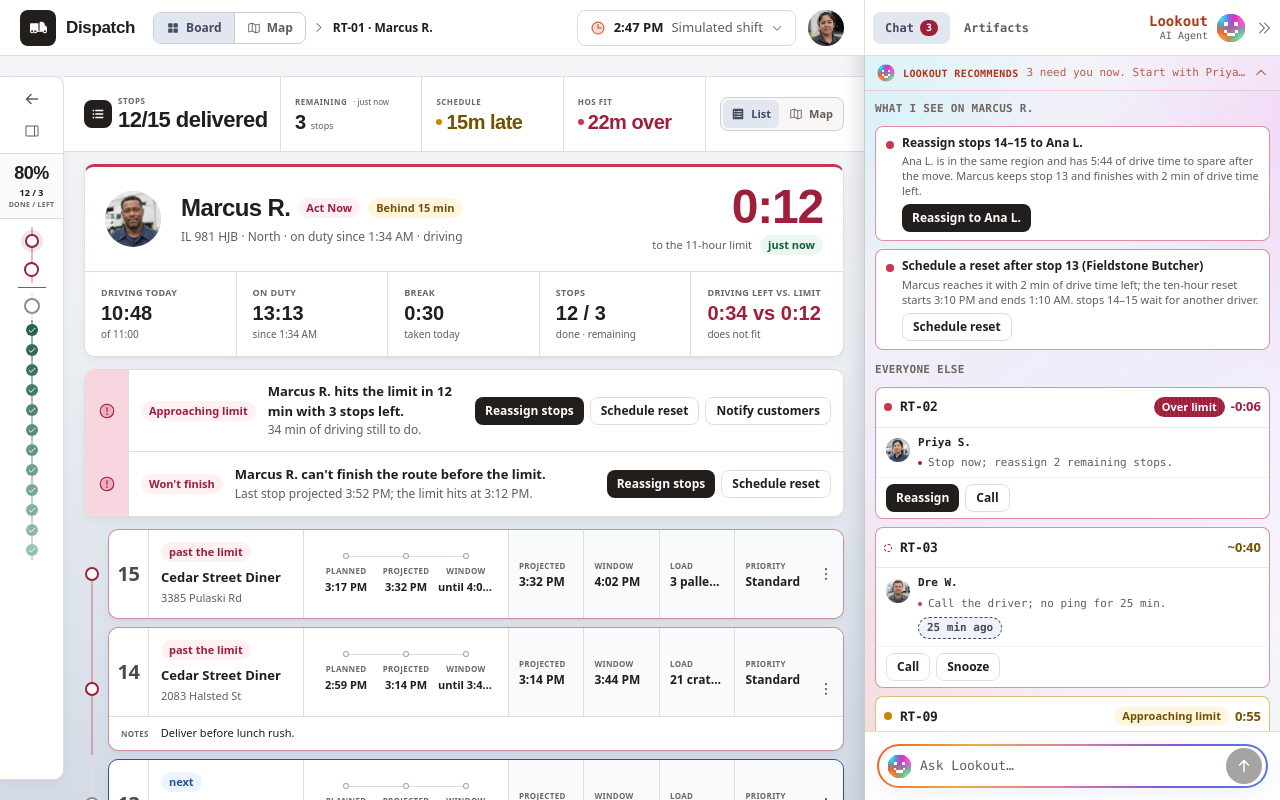
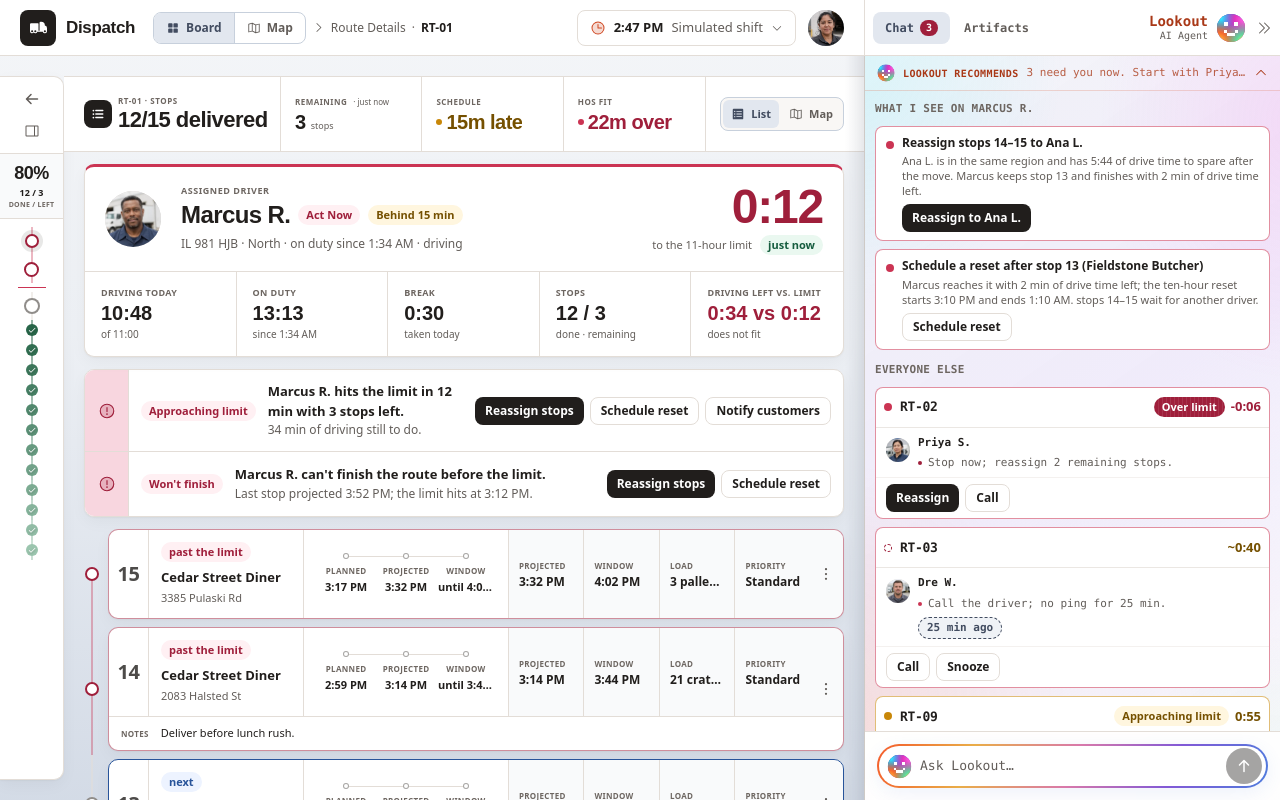
Before and after one commit to davekeller/dispatcher-dashboard, a React (Vite) app: page /routes/drv-01 in a window 1280 px wide. Built offline with nearby package versions, Linux system fonts and the light colour scheme.

Commit message:
Clarify route ownership in navigation

```diff
--- a/src/app/Header.tsx
+++ b/src/app/Header.tsx
@@ -39,9 +39,11 @@
         </Link>
       </nav>
       {focused && (
-        <div className="ml-1 flex min-w-0 items-center gap-2 text-[12px] text-muted">
+        <div className="ml-1 flex min-w-0 items-center gap-1.5 text-[12px] text-muted" aria-label={`Route Details: ${focused.route.id.toUpperCase()}`}>
           <CaretRight size={13} className="shrink-0" />
-          <span className="truncate font-semibold text-ink">{focused.route.id.toUpperCase()} · {focused.driver.name}</span>
+          <span className="whitespace-nowrap font-medium">Route Details</span>
+          <span aria-hidden="true" className="text-label">·</span>
+          <span className="truncate font-semibold text-ink">{focused.route.id.toUpperCase()}</span>
         </div>
       )}
       <div className="ml-auto flex items-center gap-3">
--- a/src/views/route/DriverCard.tsx
+++ b/src/views/route/DriverCard.tsx
@@ -19,7 +19,7 @@
   clear: 'border-t-nav-selected-ink',
 } as const
 
-/** The driver and the day in one card: identity and countdown above the five figures that matter. */
+/** The route's assigned driver and their day: identity and countdown above the five figures that matter. */
 export default function DriverCard({ view, card }: { view: DriverView; card: Ranked }) {
   const tone = BAND_TONE[card.band]
   const stale = view.staleness !== 'fresh'
@@ -39,6 +39,7 @@
       <div className="flex items-center gap-5 px-5 py-4">
         <DriverAvatar driver={view.driver} size={56} />
         <div className="min-w-0">
+          <p className="mb-1 text-[9px] font-semibold uppercase leading-none tracking-[0.06em] text-label">Assigned driver</p>
           <div className="flex flex-wrap items-center gap-2">
             <h2 className="font-display text-2xl font-semibold tracking-tight">{view.driver.name}</h2>
             <Chip tone={card.severity === 'critical' ? CRITICAL_TONE : tone} dashed={offline}>{card.severity === 'critical' ? 'Over limit' : BAND_LABEL[card.band]}</Chip>
--- a/src/views/route/RouteFilePage.tsx
+++ b/src/views/route/RouteFilePage.tsx
@@ -114,7 +114,7 @@
                 <ListBullets size={railCollapsed ? 14 : 12} weight="bold" />
               </span>
               <div className="min-w-0">
-                <p className="text-[8px] font-semibold uppercase leading-none tracking-[0.07em] text-label">Stops</p>
+                <p className="text-[8px] font-semibold uppercase leading-none tracking-[0.07em] text-label">{view.route.id.toUpperCase()} · Stops</p>
                 <h2 className={`tnum mt-1 whitespace-nowrap font-display font-semibold leading-none tracking-tight text-ink ${railCollapsed ? 'text-[22px]' : 'text-[18px]'}`}>{view.done}/{view.total} delivered</h2>
               </div>
             </div>
```
Also changed, not shown: 3 other files (tests, documents, lock files or other folders).
